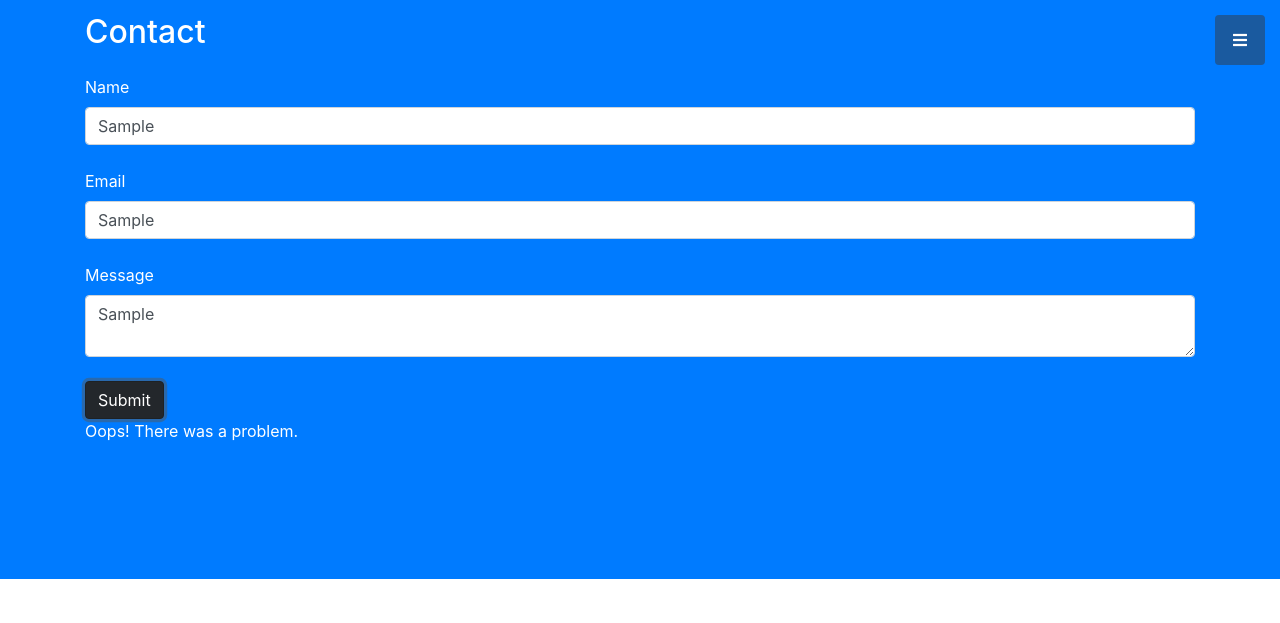
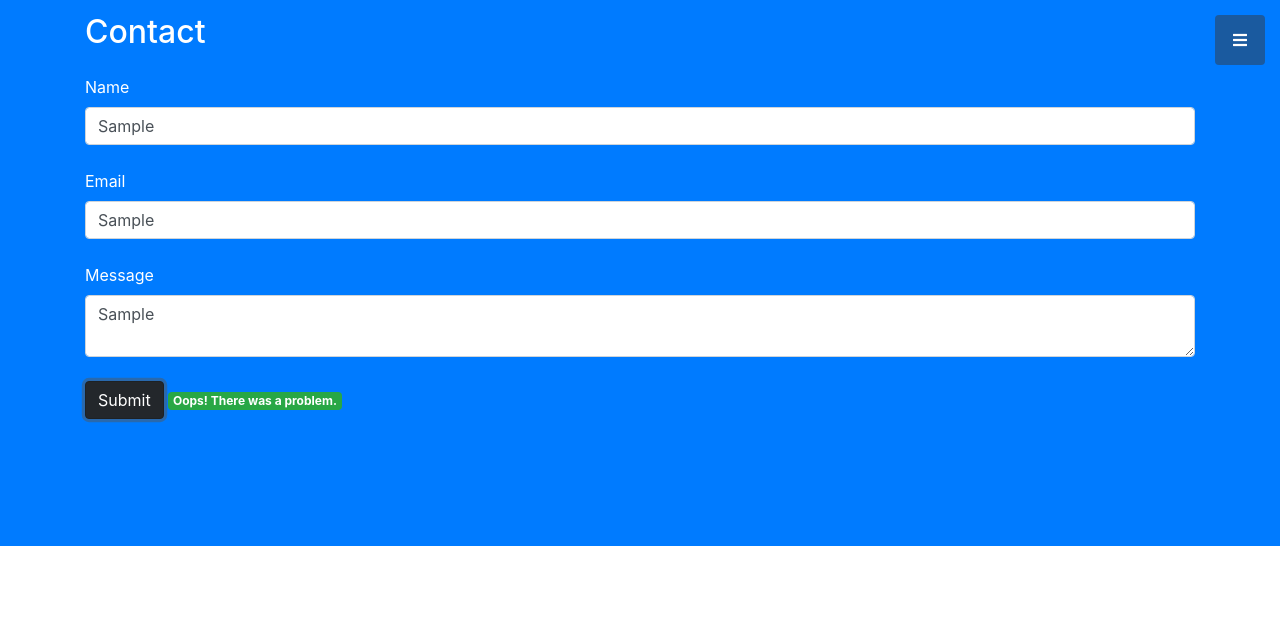
Before and after one commit to ziya225/mohdziya.github.io, a website with bundled scripts: page index.html in a window 1280 px wide. Both pictures are taken after typing "Sample", "Sample", "Sample" into the empty fields and a click on the button "Submit". Shown: the part 3147-3770 px from the top of the page. Built offline with nearby package versions, Linux system fonts and the light colour scheme.

Commit message:
Update index.html

```diff
--- a/index.html
+++ b/index.html
@@ -232,7 +232,7 @@
         <br>
         <button id="my-form-button" class="btn btn-dark">Submit</button>
         <!-- <input type="submit" value="Send" class="btn btn-dark"> -->
-        <p id="my-form-status"></p>
+        <p class="badge badge-success" id="my-form-status"></p>
       </form>
 
     </div>
```
